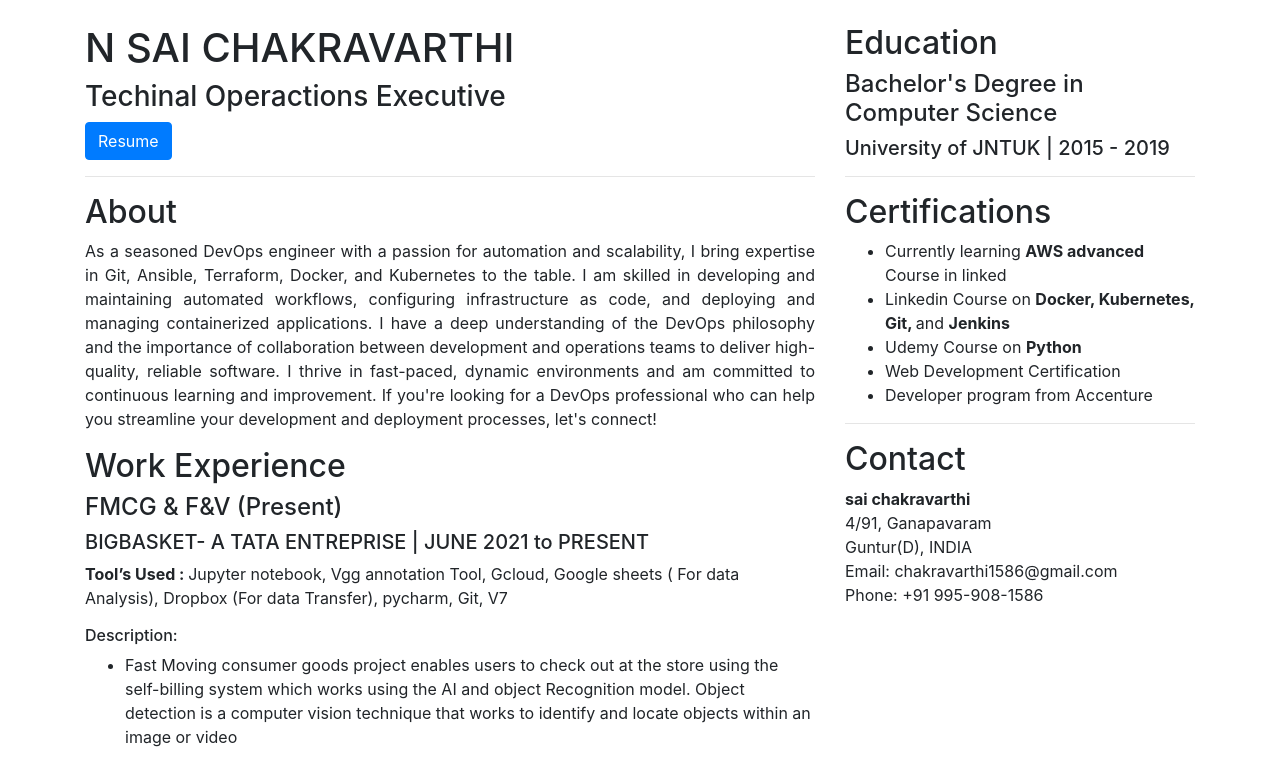
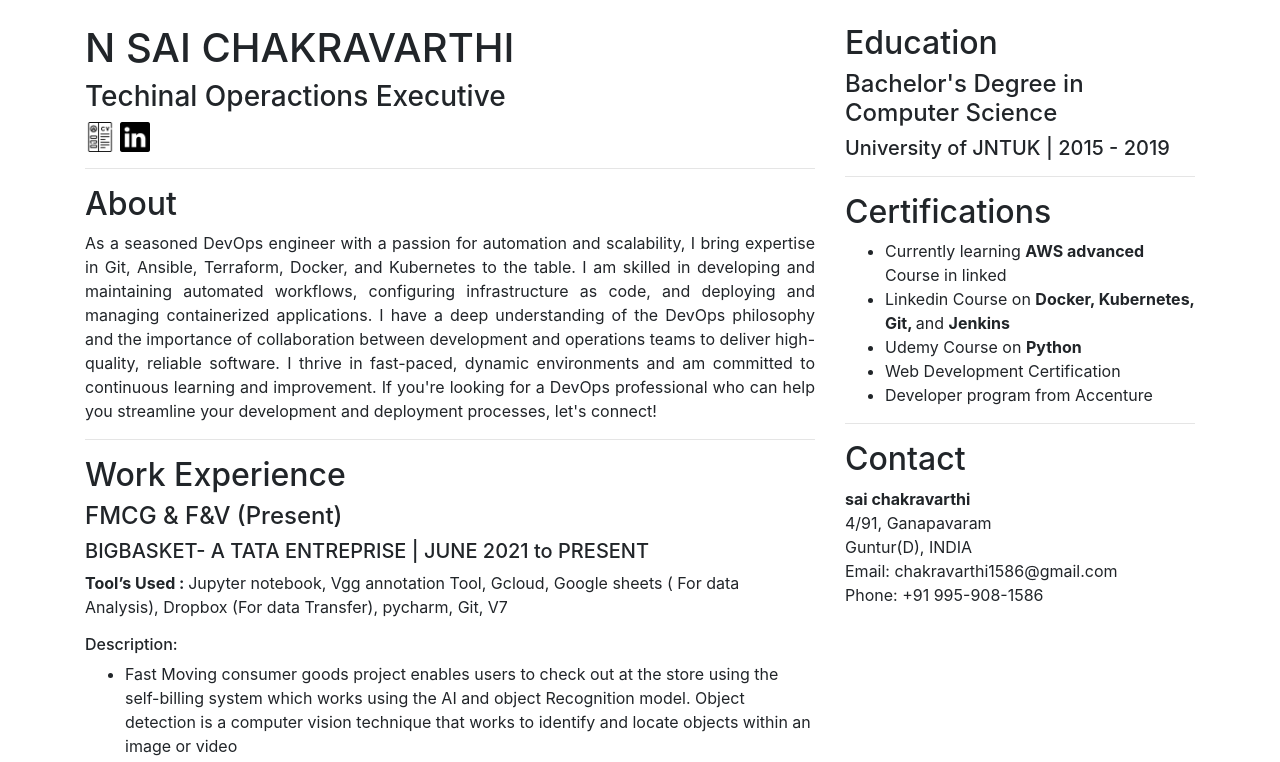
Before and after one commit to sai1586/saichakravrhi.portfolio, a plain HTML site: page index.html in a window 1280 px wide. Shown: the top 762 px of the page. Drawn offline with nearby package versions, Linux system fonts and the light colour scheme.

Commit message:
added icons

```diff
--- a/index.html
+++ b/index.html
@@ -13,11 +13,17 @@
       <div class="col-sm-8">
         <h1>N SAI CHAKRAVARTHI</h1>
         <h3>Techinal Operactions Executive</h3>
-        <a href="Resume/Nallapaneni sai chakravarthi.pdf" download class="btn btn-primary">Resume</a>
+        <!-- icons -->
+        <a href="Resume/Nallapaneni sai chakravarthi.pdf">
+          <img src="icons/cv.png" alt="Image description" width="30" height="30">
         </a>
-        <hr>
+        <a href="https://www.linkedin.com/in/saichakravarthi/">
+          <img src="icons/linkedin.png" alt="Image description" width="30" height="30">
+        </a>
+         <hr>
         <h2>About</h2>
         <p class="text-justify">As a seasoned DevOps engineer with a passion for automation and scalability, I bring expertise in Git, Ansible, Terraform, Docker, and Kubernetes to the table. I am skilled in developing and maintaining automated workflows, configuring infrastructure as code, and deploying and managing containerized applications. I have a deep understanding of the DevOps philosophy and the importance of collaboration between development and operations teams to deliver high-quality, reliable software. I thrive in fast-paced, dynamic environments and am committed to continuous learning and improvement. If you're looking for a DevOps professional who can help you streamline your development and deployment processes, let's connect!</p>
+        <hr>
         <h2>Work Experience</h2>
         <h4>FMCG & F&V (Present)        </h4>
         <h5>BIGBASKET- A TATA ENTREPRISE | JUNE 2021 to PRESENT</h5>
```
Also changed, not shown: icons/cv.png (added), icons/linkedin.png (added), 1 other file.
